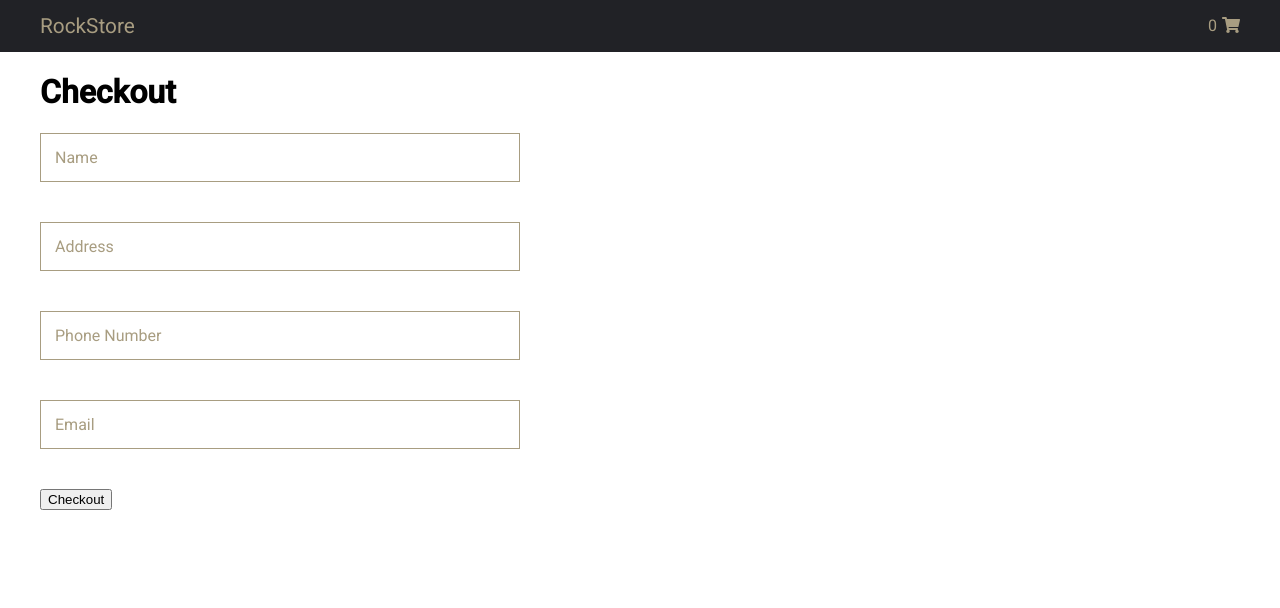
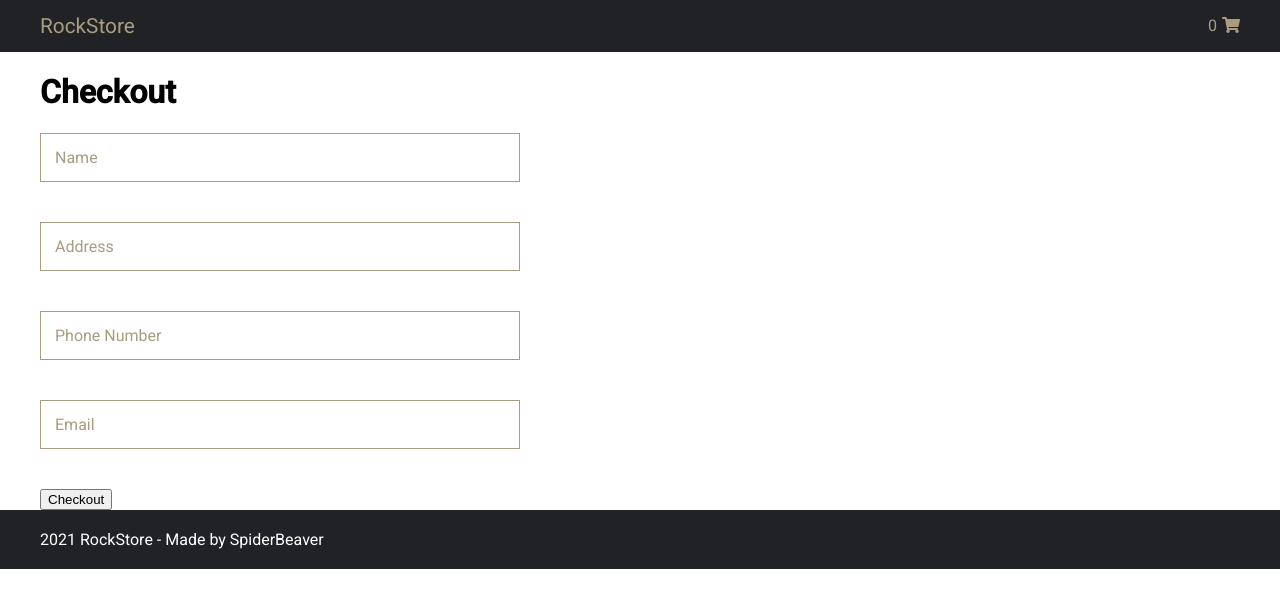
Before and after one commit to SpiderBeaver/rockstore-front, a Next.js app: page /checkout in a window 1280 px wide. Shown: the top 608 px of the page. Built offline with nearby package versions, Linux system fonts and the light colour scheme.

Commit message:
Show footer on every page.

```diff
--- a/src/pages/cart.tsx
+++ b/src/pages/cart.tsx
@@ -4,6 +4,7 @@ import { useQueries } from 'react-query';
 import { fetchProduct } from '../api/api';
 import CartItemsTable from '../components/cart/CartItemsTable';
 import Container from '../components/layout/Container';
+import Footer from '../components/layout/Footer';
 import Header from '../components/layout/Header';
 import { CartContext } from '../context/CartContext';
 import { Product } from '../domain/Product';
@@ -44,6 +45,7 @@ export default function CartPage() {
           <a>Proceed to Checkout</a>
         </Link>
       </Container>
+      <Footer></Footer>
     </div>
   );
 }
--- a/src/pages/checkout.tsx
+++ b/src/pages/checkout.tsx
@@ -6,6 +6,7 @@ import Header from '../components/layout/Header';
 import TextInput from '../components/elements/TextInput';
 import { CartContext } from '../context/CartContext';
 import styles from './checkout.module.css';
+import Footer from '../components/layout/Footer';
 
 export default function Checkout() {
   const cartContext = useContext(CartContext);
@@ -71,6 +72,7 @@ export default function Checkout() {
           <input type="submit" value="Checkout"></input>
         </form>
       </Container>
+      <Footer></Footer>
     </div>
   );
 }
--- a/src/pages/products/[id].tsx
+++ b/src/pages/products/[id].tsx
@@ -2,6 +2,7 @@ import { GetServerSideProps } from 'next';
 import React from 'react';
 import { fetchProduct } from '../../api/api';
 import Container from '../../components/layout/Container';
+import Footer from '../../components/layout/Footer';
 import Header from '../../components/layout/Header';
 import Product from '../../components/product/Product';
 import { Product as ProductModel } from '../../domain/Product';
@@ -29,6 +30,8 @@ export default function ProductPage({ product }: ProductProps) {
       <Container>
         <Product product={product}></Product>
       </Container>
+
+      <Footer></Footer>
     </div>
   );
 }
```
